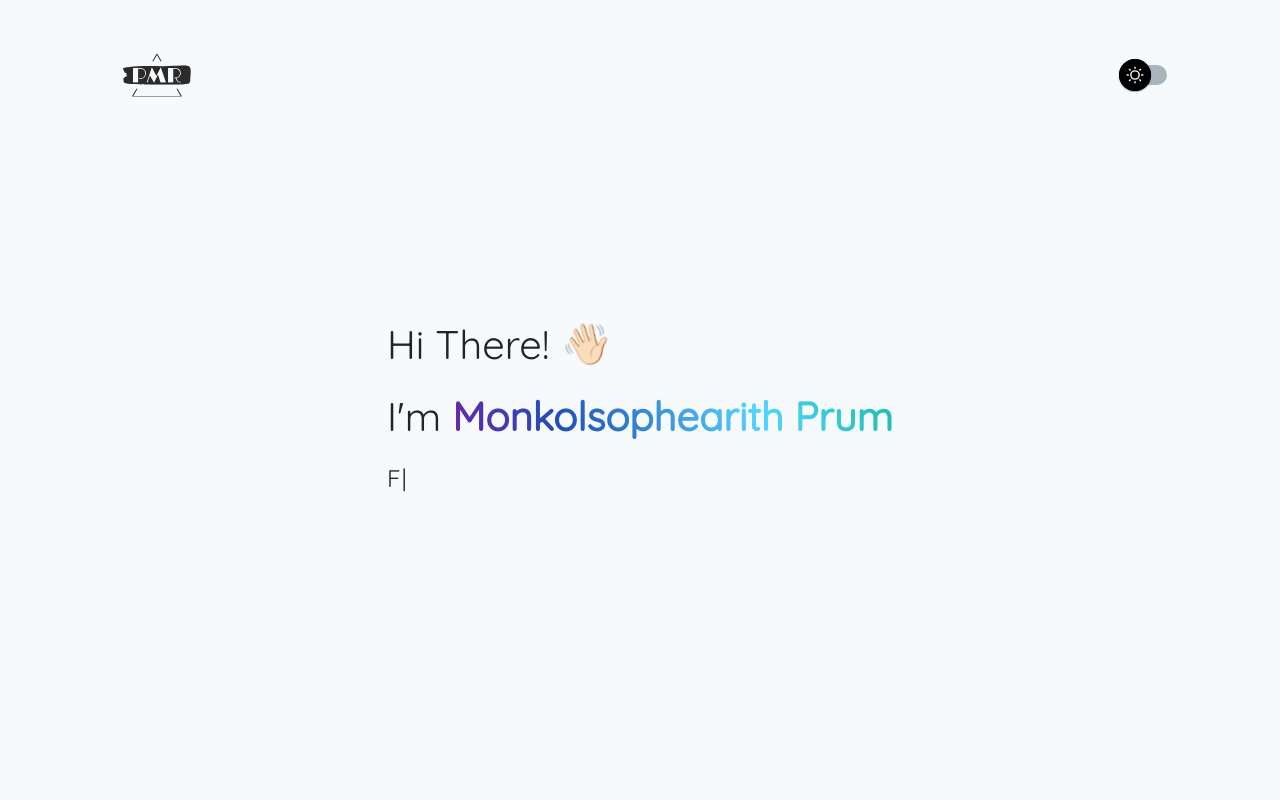
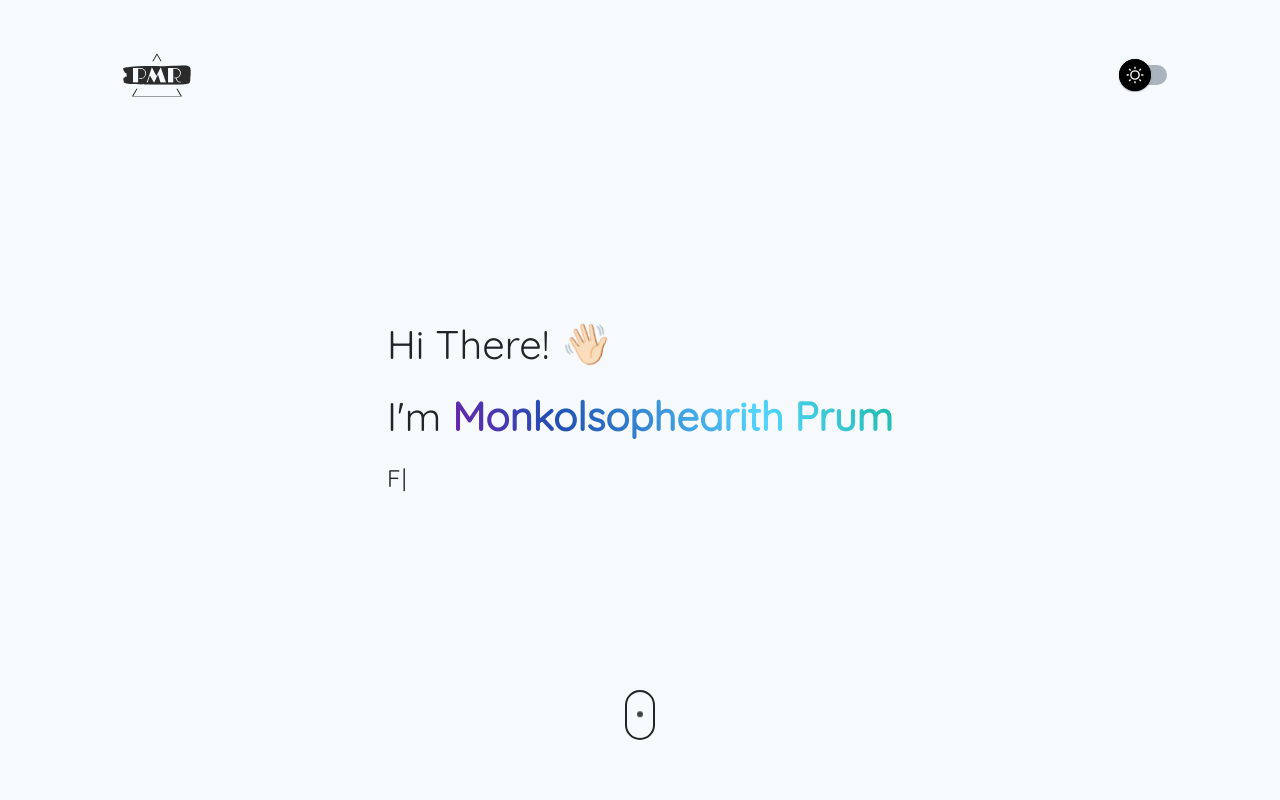
Before and after one commit to peter2707/prum-portfolio, a React (Create React App) app: page / in a window 1280 px wide. Shown: the top 800 px of the page. Built offline with nearby package versions, Linux system fonts and the light colour scheme.

Commit message:
added scroll down animation button

```diff
--- a/src/App.scss
+++ b/src/App.scss
@@ -65,6 +65,12 @@
 
         .toggle-inner {
             background-color: #212529;
+        }
+    }
+    .scroll-down {
+        border: 2px solid #f7fafc;
+        &::before {
+            background-color: #f7fafc;
         }
     }
 }
@@ -140,7 +146,7 @@
     transform: translateY(-10px);
 }
 
-// Headings
+// Home
 //-------------------------------------
 
 .heading {
@@ -169,10 +175,56 @@
     }
 }
 
+.scroll-down {
+    border: 2px solid #212529;
+    border-radius: 20px;
+    bottom: 60px;
+    height: 50px;
+    left: 0;
+    margin: 0 auto;
+    position: absolute;
+    right: 0;
+    width: 30px;
+
+    &::before {
+        animation: scrollDownAnimation 2s infinite;
+        background-color: #212529;
+        border-radius: 100%;
+        content: "";
+        height: 6px;
+        left: 0;
+        margin: 0 auto;
+        position: absolute;
+        right: 0;
+        top: 10px;
+        width: 6px;
+    }
+}
+
+@keyframes scrollDownAnimation {
+    0% {
+        opacity: 0;
+        transform: translate(0, 0);
+    }
+
+    40% {
+        opacity: 1;
+    }
+
+    80% {
+        opacity: 0;
+        transform: translate(0, 20px);
+    }
+
+    100% {
+        opacity: 0;
+    }
+}
+
 // About Section
 //-------------------------------------
 
-.about{
+.about {
     margin-bottom: 100px;
     max-width: 1300px;
 }
@@ -378,8 +430,7 @@
     max-width: 1500px;
 }
 
-
-.home{
+.home {
     height: calc(100vh - 200px);
     display: flex;
     align-items: center;
--- a/src/components/Home.js
+++ b/src/components/Home.js
@@ -21,6 +21,7 @@ const Home = () => {
                 <h4>
                     <JobTitle />
                 </h4>
+                <div className="scroll-down"></div>
             </div>
         </div>
     );
```
